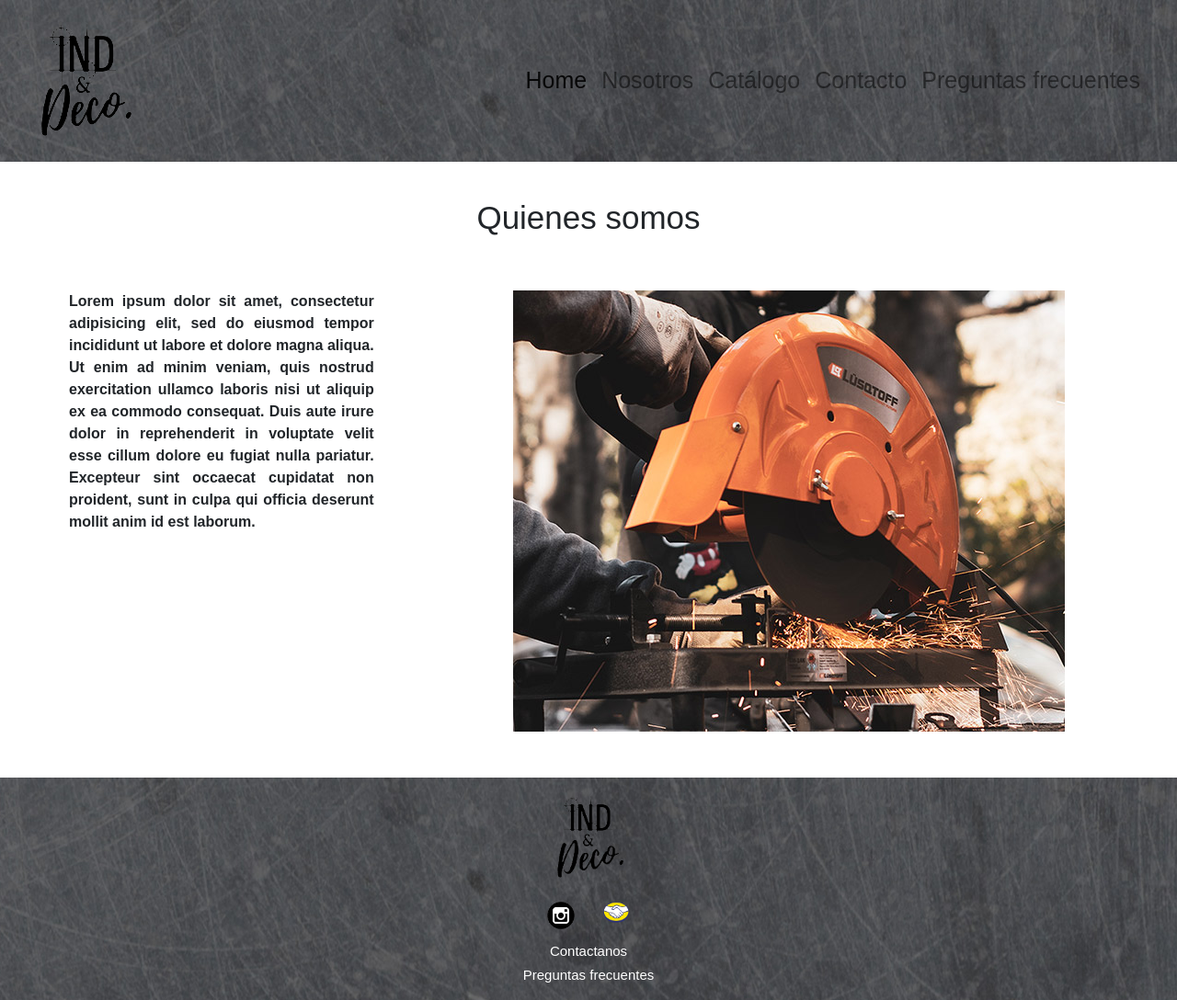
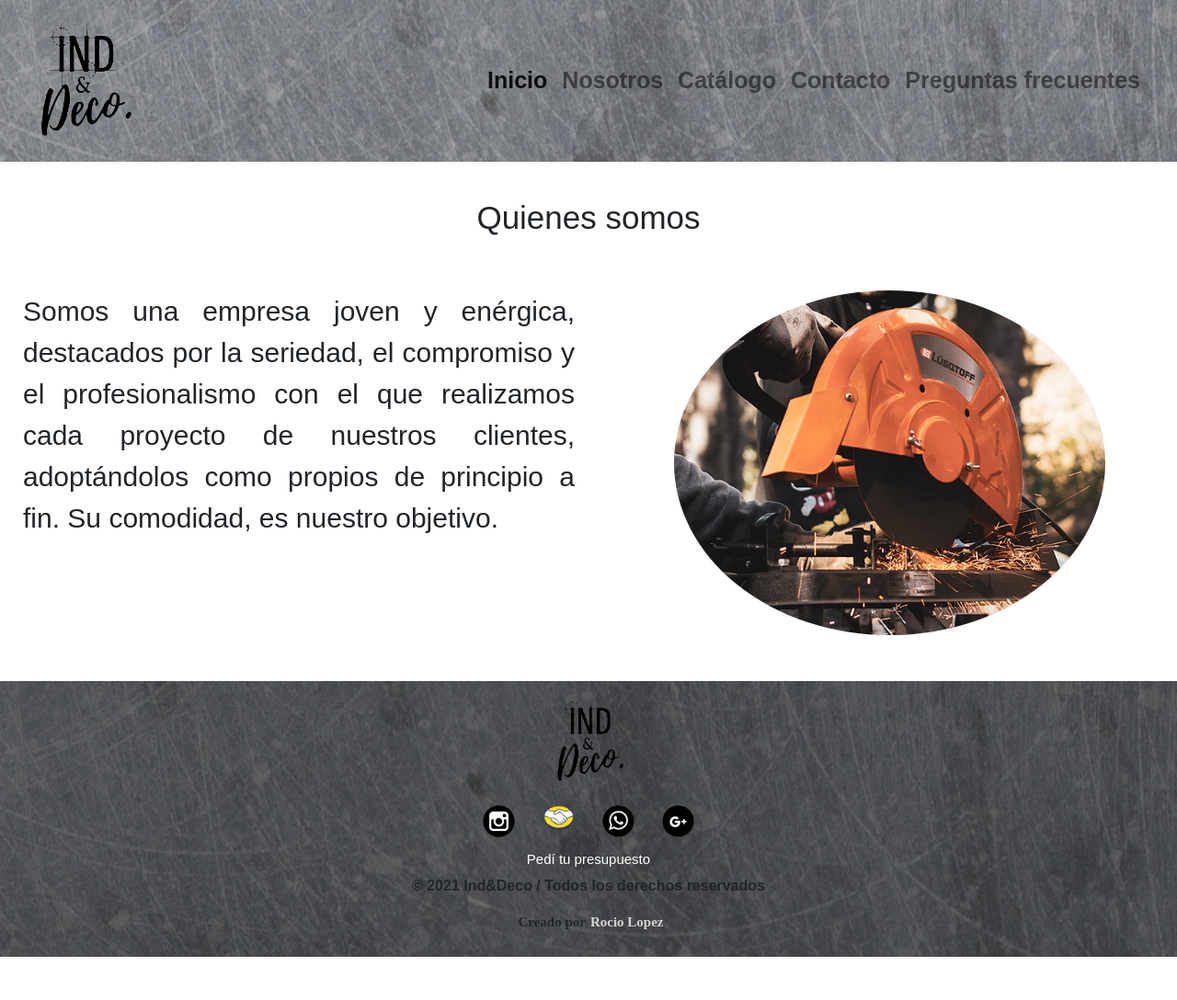
Before and after one commit to RocioLucilaLopez/INDproyectofinal, a plain HTML site: page Views/Nosotros.html in a window 1280 px wide. Shown: the whole page at 92% size. After the commit the page ends 1041 px from the top, so only its background shows below. Drawn offline with nearby package versions, Linux system fonts and the light colour scheme.

Commit message:
agregué background a footer y nav. Animaciones en quienes somos.

```diff
--- a/Views/Nosotros.html
+++ b/Views/Nosotros.html
@@ -28,7 +28,7 @@
 		            <div class="collapse navbar-collapse" id="navbarNav">
 		              <ul class="navbar-nav">
 		                <li class="nav-item active">
-		                  <a class="nav-link" href="../index.html">Home<span class="sr-only">(current)</span></a>
+		                  <a class="nav-link" href="../index.html">Inicio<span class="sr-only">(current)</span></a>
 		                </li>
 		                <li class="nav-item">
 		                  <a class="nav-link" href="#">Nosotros</a>
@@ -60,40 +60,56 @@
 					<div class="col-lg-12 col-xs-12">
 							<h1>Quienes somos</h1>
 					</div>
-					<div class="col-lg-4 col-xs-12 text__nosotros"><p>
-						Lorem ipsum dolor sit amet, consectetur adipisicing elit, sed do eiusmod
-						tempor incididunt ut labore et dolore magna aliqua. Ut enim ad minim veniam,
-						quis nostrud exercitation ullamco laboris nisi ut aliquip ex ea commodo
-						consequat. Duis aute irure dolor in reprehenderit in voluptate velit esse
-						cillum dolore eu fugiat nulla pariatur. Excepteur sint occaecat cupidatat non
-						proident, sunt in culpa qui officia deserunt mollit anim id est laborum.
-					</p>
+					<div class="col-lg-6 col-xs-12 text__nosotros" data-aos="fade-right" data-aos-duration="2500" >
+						<p>
+							Somos una empresa joven y enérgica, destacados por la seriedad, el compromiso y el profesionalismo con el que realizamos cada proyecto de nuestros clientes, adoptándolos como propios de principio a fin.
+
+							Su comodidad, es nuestro objetivo.
+					  </p>
 				  </div>
-				  <div class="col-lg-8 col-xs-12">
-				  	<img class="img__nosotros" src="../Assets/img/nosss.jpg" data-aos="fade-up-left" data-aos-duration="2000">
+				  <div class="col-lg-6 col-xs-12">
+				  	<img class="img__nosotros img__nosotros__circular" src="../Assets/img/nosss.jpg" width="75%" data-aos="zoom-in-up" data-aos-duration="2000">
 				  </div>
 			</div>
 
 		</section>
 		<!-- cierre contenido -->
-	  <!--inicio footer-->
+		 <!--inicio footer-->
     <div class="container-fluid">
       <footer class="row footerBg paddingTB flexFooter">
           <div class="col-lg-3 col-xs-12">
             <img src="../Assets/img/logo.png" alt="logo footer" height="110">
           </div>
           <div class="col-lg-3 col-xs-12">
-            <a target="_blank" href="https://www.instagram.com/ind_and_deco/?hl=es-la"><img class="Redes__img-footer Redes__img-instagram"  width="60" src="../Assets/img/instaLogo.png"
+            <a target="_blank" href="https://www.instagram.com/ind_and_deco/?hl=es-la"><img class="Redes__img-footer Redes__img-instagram"  width="65" src="../Assets/img/instaLogo.png"
             alt="logo-Instagram"></a>
 
-            <a  target="_blank" href=https://indanddeco.mercadoshops.com.ar/><img  class="Redes__img-footer Redes__img-ML"  width="60" src="../Assets/img/ML.png "
+            <a  target="_blank" href=https://indanddeco.mercadoshops.com.ar/><img  class="Redes__img-footer Redes__img-ML"  width="65" src="../Assets/img/ML.png "
             alt="Tienda Mercado Libre"></a>
+
+            <a  target="_blank" href=https://wa.link/ha0xh6/><img  class="Redes__img-footer Redes__img-Whatsapp"  width="65" src="../Assets/img/WhatsappIcon.png "
+            alt="Contacto Whatsapp"></a>
+
+            <a  target="_blank" href="mailto:ind.and.deco@gmail.com"><img  class="Redes__img-footer Redes__img-Gmail"  width="65" src="../Assets/img/GmailIcon.png"
+            alt="Tienda Mercado Libre"></a>
+
           </div>
           <div class="col-lg-3 col-xs-12">
-            <h3><a href="./Views/contacto.html">Contactanos</h3>
+             <h3><a href="contacto.html">Pedí tu presupuesto</a></h3>
           </div>
-          <div class="col-lg-3 col-xs-12">
-            <h3><a href="./Views/Preguntasfrecuentes.html">Preguntas frecuentes</h3>
+          <!--COPYRIGHT-->
+         <div class="row">
+             <div class="col-lg-12 cophyright">
+                 <p class="cophyright__copy">© 2021 Ind&Deco / Todos los derechos reservados</p>
+             </div>
+           </div>
+
+          <div class="row">
+               <div class="col-lg-12 creador">
+                   <p class="creador__creadorPagina">
+                  Creado por<a class="creadorPagina__creador" href="#">Rocio Lopez</a>
+                  </p>
+               </div>
           </div>
       </footer>
     </div>
--- a/css/estilo.css
+++ b/css/estilo.css
@@ -6,8 +6,8 @@ body { font-family: ubuntu, sans-serif;
       font-weight: bold; }
 
 /*general NAV*/
-.navbar {background-image: url(../Assets/img/footerBg.jpg);}
-.navbar .nav-item a {color: white;}
+.navbar {background-image: url(../Assets/img/navBg4.jpg);}
+.navbar-nav a {font-weight: bold; color: white;}
 
 /*general FOOTER*/
 
@@ -36,22 +36,25 @@ h3 a:hover{color: black;}
   transform: translateY(-10px); }
 
 .cophyright__copy {
+  text-align: center;
   text-decoration: none;
   display: flex;
-  justify-content: center; }
+  justify-content: center;
+  }
 
 .creador__creadorPagina {
   text-decoration: none;
   display: flex;
   justify-content: center;
   font-family: 'Ubuntu';
-  font-size: 10px; }
+  font-size: 15px;
+}
 
 .creadorPagina__creador {
   position: relative;
   left: 5px;
   text-decoration: none;
-  color: black !important; }
+  color: lightgrey; !important; }
 
 .creadorPagina__creador:hover {
   color: white !important; }
@@ -78,7 +81,19 @@ div .col-lg-4 {justify-content: right;}
 .destacadosCards {padding-left: 100px;padding-top: 25px;} @media only screen and (max-width: 767px){
    .destacadosCards {padding-left: 45px;}
    }
-.carousel .inner {width: 100px;}
+.carousel .inner {width: 100%;}
+.invitacion__catalogo {
+  text-decoration: none;
+  color: black;
+  padding: 40px;
+  font-weight: bold;
+  text-align: center;
+  border-width: 3px;}
+.invitacion__catalogo
+    h2 a {color: black;}
+    h2 a:hover {color: grey;}
+
+
 
 /*CONTACTO*/
 
@@ -115,15 +130,19 @@ h1.titulo__catalogo{text-align: center; padding-top: 30px;}
 /* NOSOTROS */
 .titulo__nosotros{text-align: center; padding-top: 40px;}
 .img__nosotros{padding-top:50px;padding-bottom: 50px;}
-.text__nosotros {padding-left: 90px;padding-top: 50px; text-align:justify;}
-
+.img__nosotros__circular {border-radius: 50%;}
+.text__nosotros {
+  padding-left: 40px;
+  padding-top: 50px;
+  text-align:justify;
+  font-size:30px;
+  font-weight: lighter;
+}
+col-xs-12 .text__nosotros { padding-left: 0px; text-align: center;}
 
 /* PREGUNTAS FRECUENTES */
-.preguntas {padding-left:40px;}
-.preguntas h3{text-align: left;
-font-size: 20px; font-weight: normal;}
-.preguntas p {text-align: left;
-font-size: 15px; font-weight: lighter;}
+
+ /* Titulo */
 
 .flexTitulo {
   display: flex;
@@ -132,7 +151,7 @@ font-size: 15px; font-weight: lighter;}
 
 .titulo__preguntasF { font-weight: normal;
   font-size: 40px;
-  color: #384369;
+  color: black;
   position: relative;
   float: left;
   padding-top: 0px; }
@@ -141,7 +160,7 @@ font-size: 15px; font-weight: lighter;}
   right: 0;
   width: 0;
   background: white;
-  border-left: 3px solid #384369;
+  border-left: 3px solid darkgrey;
   animation: escribir 4s steps(50) infinite alternate; }
 
 @keyframes escribir {
@@ -150,10 +169,14 @@ font-size: 15px; font-weight: lighter;}
   to {
     width: 0; } }
 
+ /* ubicacion elementos txt img */
+
+ .img__preguntasFrecuentes { justify-content: right; align-content: flex-end; }
+.titulo__PreguntasF {text-align: center;}
+.flex__Acordeon {text-align:justify;}
 
 
 /*vista desktop*/
-
 
 @media only screen and (min-width: 1024px){
 	.navbar-expand-lg .navbar-collapse {justify-content: flex-end;}
@@ -171,6 +194,7 @@ font-size: 15px; font-weight: lighter;}
 	justify-content: center; }
 	.imgLiving{justify-content: center;align-content: center;}
   .py-5 {padding-top: 0rem!important; padding-left: 15rem!important ; }
+
   /* CARDS */
   .img-tienda {
     border-radius: 40px 40px 40px 40px;
```
Also changed, not shown: Views/Catálogo.html (+25 -7 lines), Views/Preguntasfrecuentes.html (+36 -13 lines), Views/contacto.html (+25 -7 lines), index.html (+8 -7 lines), Assets/img/NavBg.jpg (deleted), Assets/img/NavBg1.jpg (deleted), Assets/img/NavBg2.jpg (deleted), Assets/img/NavBg3.jpg (deleted), Assets/img/imgCarrousel.jpg, Assets/img/imgCarrousel1.png (deleted), Assets/img/imgPf2.jpg (added), Assets/img/navBg4.jpg (added).
